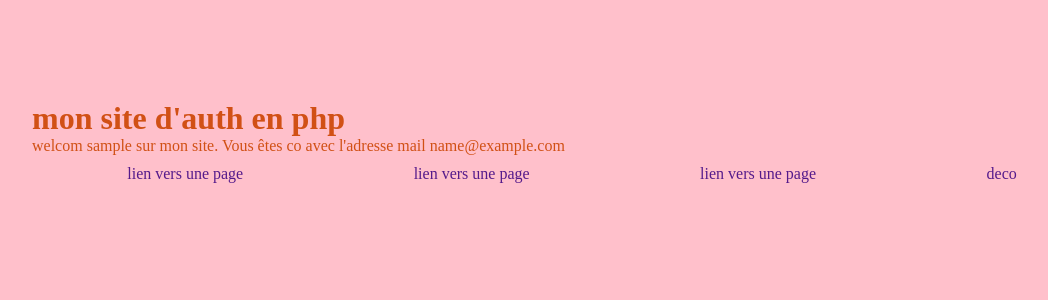
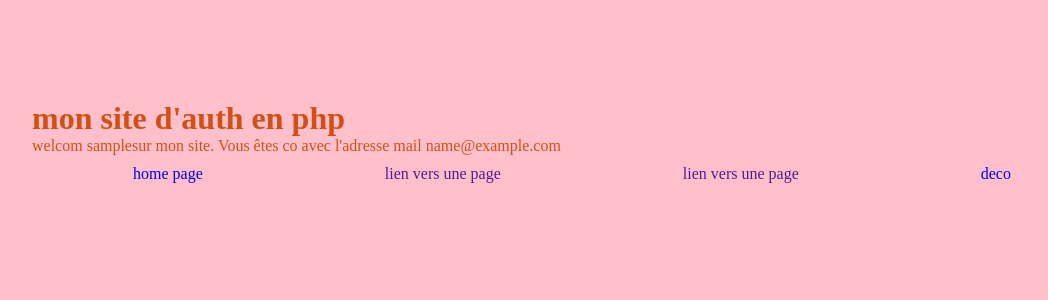
Before and after one commit to atifformateur/auth_php, a PHP site: page /home.php in a window 1280 px wide. Shown: the top 300 px of the page, without its empty margins (68-1116 px from the left). Run offline with PHP 8.4, Linux system fonts and the light colour scheme; the visitor is signed in with stand-in values (Sample User, id 1).

Commit message:
access control page sécurisés

```diff
--- a/home.php
+++ b/home.php
@@ -1,12 +1,30 @@
 <?php
+//demarre la session
 session_start();
 
+// condition pour verifier si dans la session de l'utilisateur se trouve les infos qui nous montre qu'il est co
 if (!isset($_SESSION['loggin']) || $_SESSION['loggin'] !== true ) {
-
+    //si il est co je le redirige grace a location, qui dans le header de ma request
     header('location: login.php');
+    //je lui dis du coup d'arreter d'executer le code
     exit();
 }
 
+//condition qui me permet de verifier si en get j'ai une key logout ET si cette key contient la value 1 ( true )
+if (isset($_GET['logout']) && $_GET['logout'] === '1') {
+    $_SESSION = [];
+    session_destroy();
+
+    //supprime les cookie
+
+    //si il est deco on le renvois sur la pas de logout surtout qu'il a pas le droit de rester ici
+    header('location: login.php');
+    //je lui dis du coup d'arreter d'executer le code
+    exit();
+
+}
+
+//(get) je recupere les infos stocké dans le tableau de la session du user
 $user_id = $_SESSION['user_id'] ?? 'inconnu';
 $username = $_SESSION['username'] ?? 'non renseigné';
 $email = $_SESSION['email'] ?? "pas d'email";
@@ -23,11 +41,12 @@ $email = $_SESSION['email'] ?? "pas d'email";
 <body>
     <header>
         <h1>mon site d'auth en php</h1>
-        <span><?= "welcom $username sur mon site. Vous êtes co avec l'adresse mail $email"; ?></span>
+        <!-- petit message personnalisé grace aux infos stocké dans la session  -->
+        <span><?= "welcom " . htmlspecialchars($username) . "sur mon site. Vous êtes co avec l'adresse mail " . htmlspecialchars($email); ?></span>
         <nav>
             <ul>
                 <li>
-                    <a href="">lien vers une page</a>
+                    <a href="home.php">home page</a>
                 </li>
                 <li>
                     <a href="">lien vers une page</a>
@@ -36,7 +55,7 @@ $email = $_SESSION['email'] ?? "pas d'email";
                     <a href="">lien vers une page</a>
                 </li>
                 <li>
-                    <a href="">deco</a>
+                    <a href="home.php?logout=1">deco</a>
                 </li>
             </ul>
         </nav>
```
